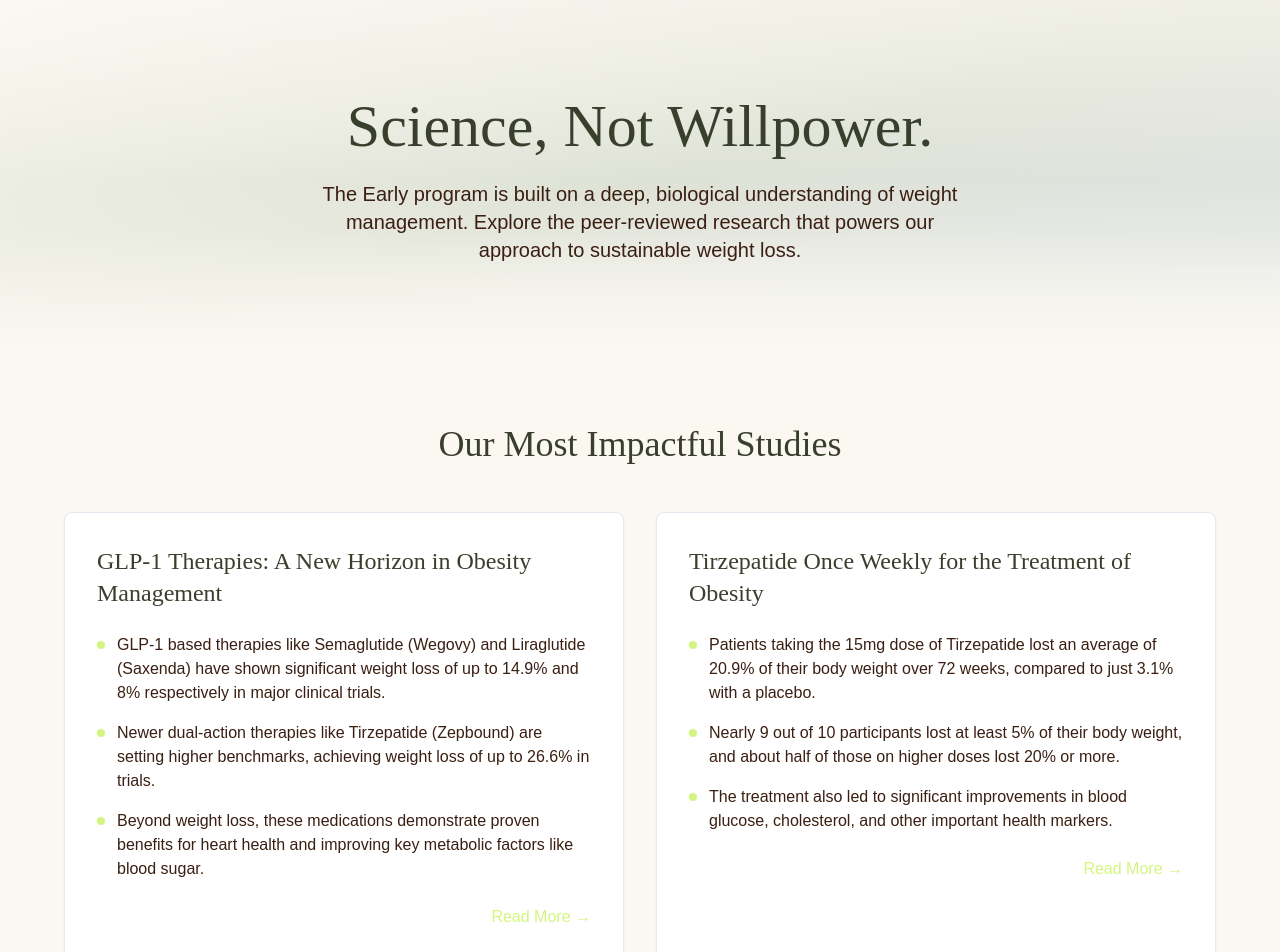
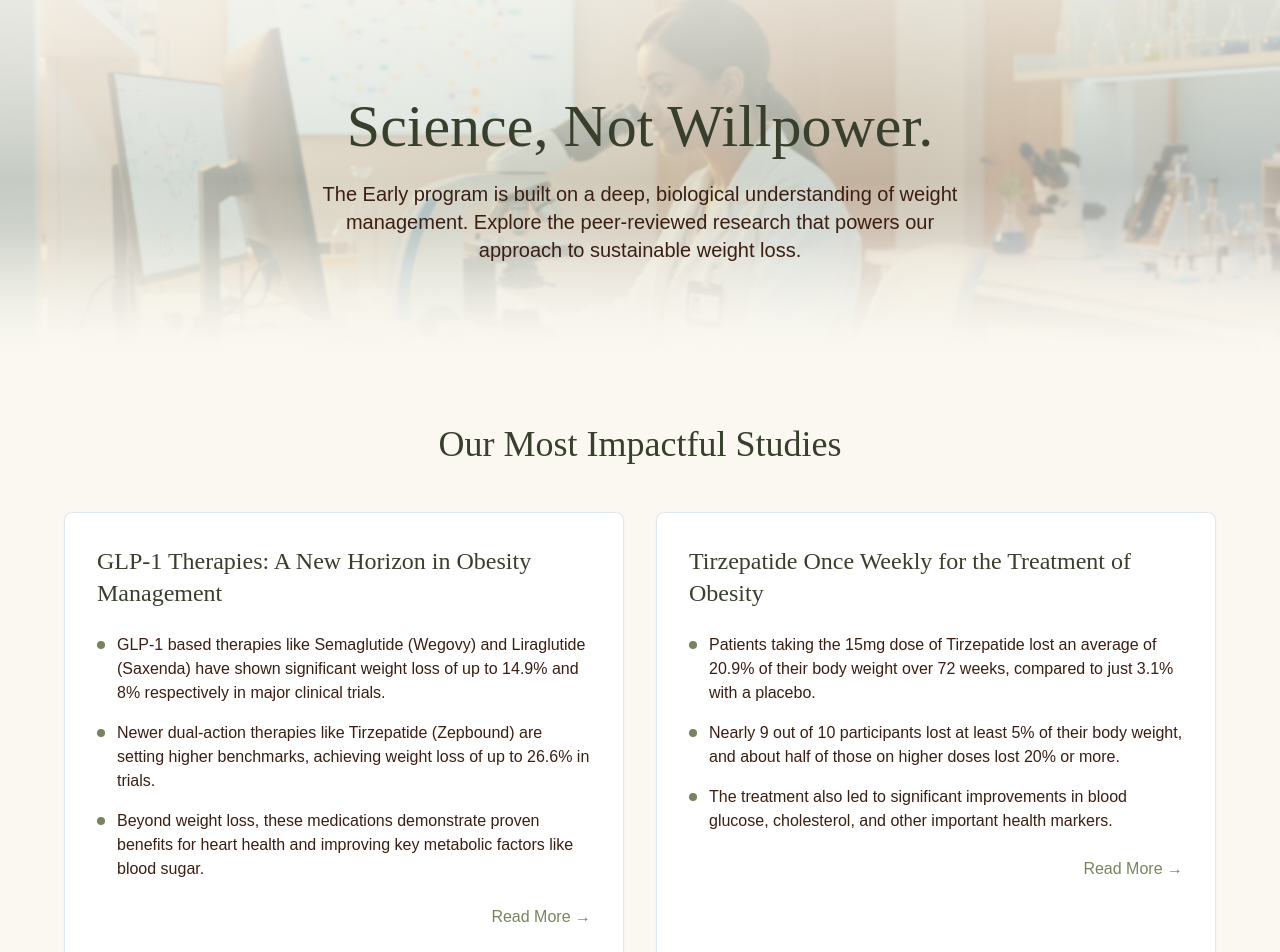
Before and after one commit to sagar-early/early-ui-sketcher, a React (Vite) app: page / in a window 1280 px wide. Shown: the top 952 px of the page. Built offline with nearby package versions, Linux system fonts and the light colour scheme; a web font is replaced by a local one.

Commit message:
feat: Add hero image and update card colors
Added a background image to the hero section and updated the color scheme of the "Our Most Impactful Studies" cards.

```diff
--- a/src/pages/Index.tsx
+++ b/src/pages/Index.tsx
@@ -87,11 +87,19 @@ const Index = () => {
 
   return (
     <div className="min-h-screen bg-warm">
-      {/* Hero Section with Background Image */}
+      {/* Hero Section with Lab Background Image */}
       <section className="relative py-24 px-6 overflow-hidden">
-        {/* Background with mirror effect */}
-        <div className="absolute inset-0 bg-gradient-to-br from-warm via-light-neutral to-neutral-gray opacity-90"></div>
-        <div className="absolute inset-0 bg-gradient-to-t from-warm/80 via-transparent to-warm/60"></div>
+        {/* Background Image */}
+        <div
+          className="absolute inset-0 bg-cover bg-center bg-no-repeat"
+          style={{
+            backgroundImage: `url('/lovable-uploads/1c6ac411-d667-48a3-8fe7-8fccb81efd98.png')`
+          }}
+        ></div>
+
+        {/* Overlays for text readability and mirror effect */}
+        <div className="absolute inset-0 bg-gradient-to-br from-warm/80 via-light-neutral/70 to-neutral-gray/60"></div>
+        <div className="absolute inset-0 bg-gradient-to-t from-warm/90 via-transparent to-warm/50"></div>
 
         {/* Mirror effect overlay */}
         <div className="absolute bottom-0 left-0 right-0 h-32 bg-gradient-to-t from-warm to-transparent"></div>
@@ -120,7 +128,7 @@ const Index = () => {
             {researchPapers.map((paper) => (
               <div
                 key={paper.id}
-                className="bg-white rounded-lg p-8 shadow-sm hover:shadow-lg transition-all duration-300 cursor-pointer group border hover:border-vibrant-lime"
+                className="bg-white rounded-lg p-8 shadow-sm hover:shadow-lg transition-all duration-300 cursor-pointer group border hover:border-[#79855F]"
                 onClick={() => window.open('#', '_blank')}
               >
                 <h3 className="font-unna text-xl md:text-2xl text-deep-olive mb-6 group-hover:text-deep-olive leading-tight">
@@ -130,14 +138,14 @@ const Index = () => {
                 <ul className="space-y-4 mb-6">
                   {paper.keyFindings.map((finding, index) => (
                     <li key={index} className="font-satoshi text-sm md:text-base text-rich-brown leading-relaxed flex items-start">
-                      <span className="inline-block w-2 h-2 bg-vibrant-lime rounded-full mt-2 mr-3 flex-shrink-0"></span>
+                      <span className="inline-block w-2 h-2 bg-[#79855F] rounded-full mt-2 mr-3 flex-shrink-0"></span>
                       {finding}
                     </li>
                   ))}
                 </ul>
 
                 <div className="flex justify-end">
-                  <span className="font-satoshi text-base text-vibrant-lime hover:text-darker-lime transition-colors group-hover:underline">
+                  <span className="font-satoshi text-base text-[#79855F] hover:text-[#6b7552] transition-colors group-hover:underline">
                     Read More →
                   </span>
                 </div>
```
Also changed, not shown: public/lovable-uploads/1c6ac411-d667-48a3-8fe7-8fccb81efd98.png (added).
